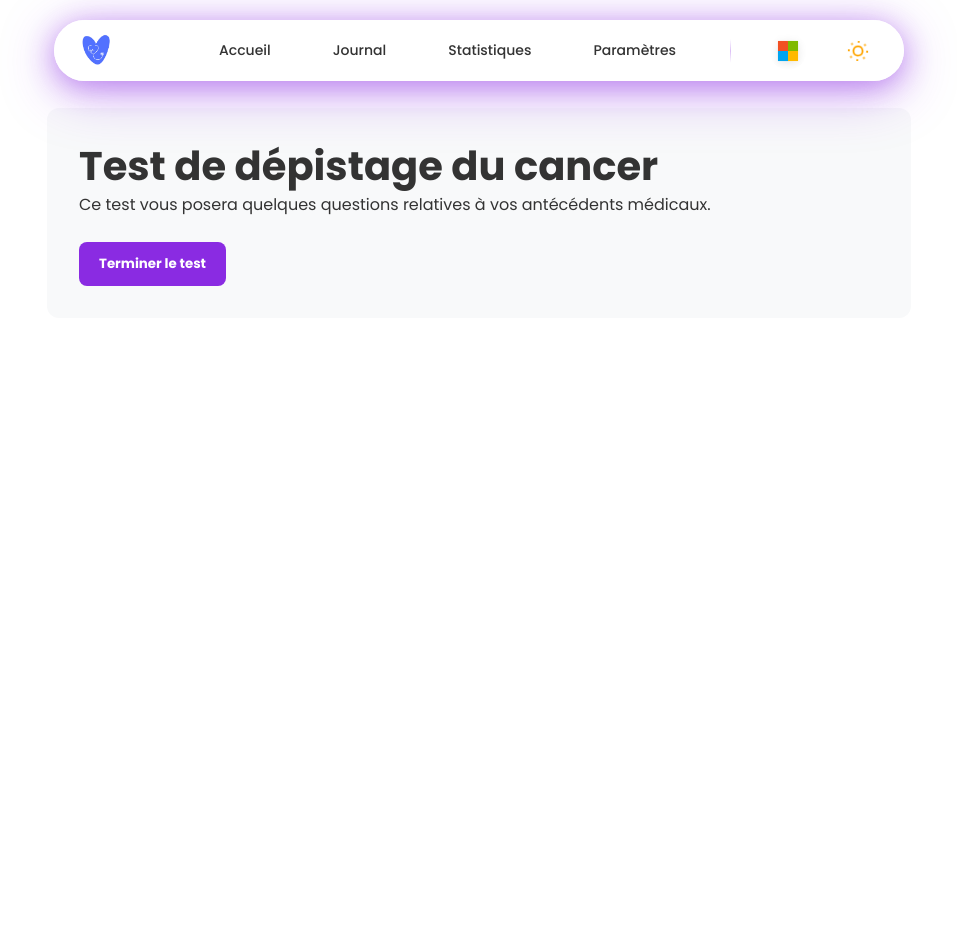
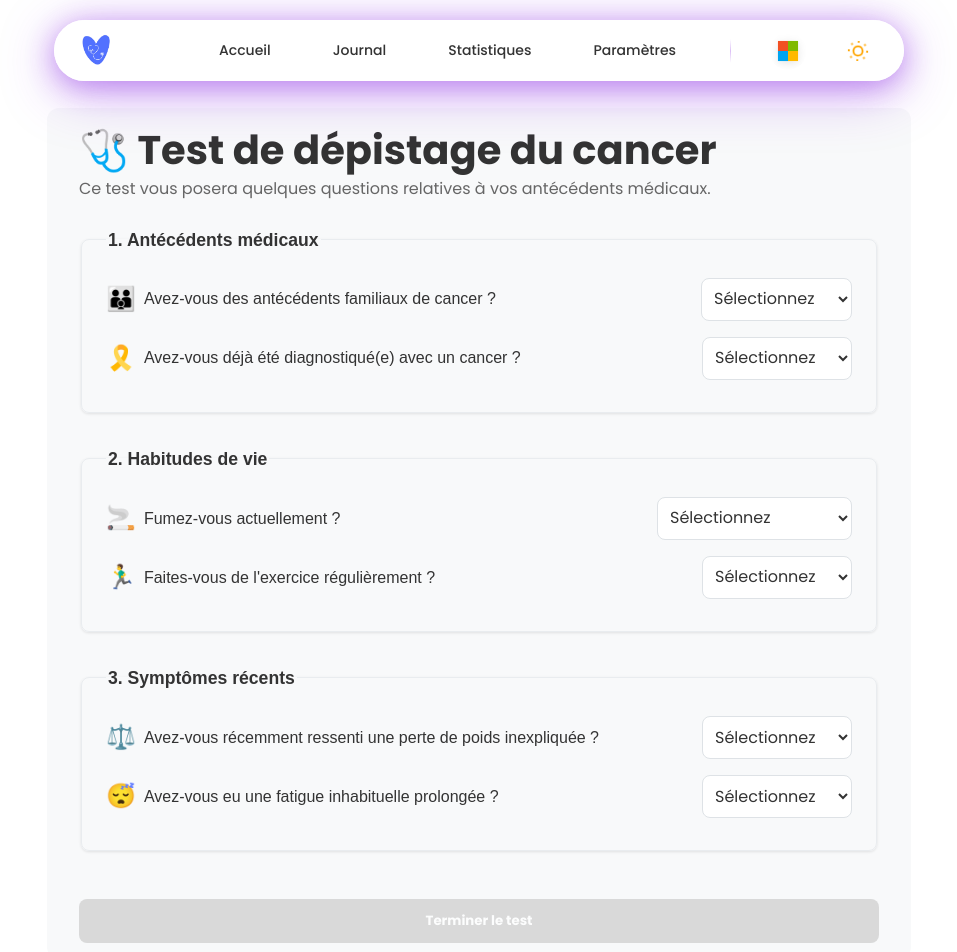
Before and after one commit to Sharu2501/seekhealth, a Vue app: page /settings/cancer in a window 1280 px wide. Shown: the top 952 px of the page, without its empty margins (161-1118 px from the left). Before the commit the page ends 916 px from the top, so only its background shows below. Built offline with nearby package versions, Linux system fonts and the light colour scheme.

Commit message:
Mode sombre

```diff
--- a/src/components/settings/Tests/TestCancer.vue
+++ b/src/components/settings/Tests/TestCancer.vue
@@ -1,14 +1,258 @@
 <template>
   <div class="test-container">
-    <h1>Test de dépistage du cancer</h1>
+    <h1>🩺 Test de dépistage du cancer</h1>
     <p>Ce test vous posera quelques questions relatives à vos antécédents médicaux.</p>
-    <button @click="finishTest">Terminer le test</button>
+
+    <transition name="fade-slide">
+      <div key="test-content">
+        <form v-if="!testFinished" @submit.prevent="evaluateTest" novalidate>
+          <fieldset>
+            <legend>1. Antécédents médicaux</legend>
+            <label>
+              <span class="icon">👪</span>
+              Avez-vous des antécédents familiaux de cancer ?
+              <select v-model="form.familyHistory" required>
+                <option disabled value="">Sélectionnez</option>
+                <option>Oui</option>
+                <option>Non</option>
+                <option>Je ne sais pas</option>
+              </select>
+            </label>
+
+            <label>
+              <span class="icon">🎗️</span>
+              Avez-vous déjà été diagnostiqué(e) avec un cancer ?
+              <select v-model="form.personalHistory" required>
+                <option disabled value="">Sélectionnez</option>
+                <option>Oui</option>
+                <option>Non</option>
+              </select>
+            </label>
+          </fieldset>
+
+          <fieldset>
+            <legend>2. Habitudes de vie</legend>
+            <label>
+              <span class="icon">🚬</span>
+              Fumez-vous actuellement ?
+              <select v-model="form.smoker" required>
+                <option disabled value="">Sélectionnez</option>
+                <option>Oui</option>
+                <option>Non</option>
+                <option>Occasionnellement</option>
+              </select>
+            </label>
+
+            <label>
+              <span class="icon">🏃‍♂️</span>
+              Faites-vous de l'exercice régulièrement ?
+              <select v-model="form.exercise" required>
+                <option disabled value="">Sélectionnez</option>
+                <option>Oui</option>
+                <option>Non</option>
+              </select>
+            </label>
+          </fieldset>
+
+          <fieldset>
+            <legend>3. Symptômes récents</legend>
+            <label>
+              <span class="icon">⚖️</span>
+              Avez-vous récemment ressenti une perte de poids inexpliquée ?
+              <select v-model="form.weightLoss" required>
+                <option disabled value="">Sélectionnez</option>
+                <option>Oui</option>
+                <option>Non</option>
+              </select>
+            </label>
+
+            <label>
+              <span class="icon">😴</span>
+              Avez-vous eu une fatigue inhabituelle prolongée ?
+              <select v-model="form.fatigue" required>
+                <option disabled value="">Sélectionnez</option>
+                <option>Oui</option>
+                <option>Non</option>
+              </select>
+            </label>
+          </fieldset>
+
+          <button type="submit" :disabled="!isFormComplete">Terminer le test</button>
+        </form>
+
+        <div v-else class="result-section">
+          <h2>📊 Résultat du test</h2>
+          <p>{{ resultMessage }}</p>
+          <button @click="goHome">Retour à l'accueil</button>
+        </div>
+      </div>
+    </transition>
   </div>
 </template>
 
 <script setup>
+import { ref, computed } from 'vue'
+import { useRouter } from 'vue-router'
 import '@/assets/tests.css'
-const finishTest = () => {
-  alert('Test de dépistage du cancer terminé.')
+
+const router = useRouter()
+
+const form = ref({
+  familyHistory: '',
+  personalHistory: '',
+  smoker: '',
+  exercise: '',
+  weightLoss: '',
+  fatigue: ''
+})
+
+const isFormComplete = computed(() => {
+  return Object.values(form.value).every(val => val !== '')
+})
+
+const testFinished = ref(false)
+const resultMessage = ref('')
+
+const evaluateTest = () => {
+  let riskScore = 0
+
+  if (form.value.familyHistory === 'Oui') riskScore += 2
+  if (form.value.personalHistory === 'Oui') riskScore += 3
+  if (form.value.smoker === 'Oui') riskScore += 2
+  if (form.value.smoker === 'Occasionnellement') riskScore += 1
+  if (form.value.exercise === 'Non') riskScore += 1
+  if (form.value.weightLoss === 'Oui') riskScore += 2
+  if (form.value.fatigue === 'Oui') riskScore += 1
+
+  if (riskScore >= 6) {
+    resultMessage.value = "Votre test indique un risque élevé. Il est recommandé de consulter un professionnel de santé."
+  } else if (riskScore >= 3) {
+    resultMessage.value = "Votre test indique un risque modéré. Restez attentif(ve) à votre santé et envisagez un suivi médical."
+  } else {
+    resultMessage.value = "Votre test ne montre pas de facteurs de risque importants. Continuez à surveiller votre santé régulièrement."
+  }
+
+  testFinished.value = true
+}
+
+const goHome = () => {
+  router.push('/')
 }
 </script>
+
+<style scoped>
+.test-container {
+  padding: 1rem 2rem;
+}
+
+.test-container h1 {
+  color: var(--text-primary);
+  font-weight: var(--font-weight-bold);
+}
+
+.test-container p {
+  color: var(--text-secondary);
+  margin-bottom: 1.5rem;
+}
+
+.test-container form {
+  display: flex;
+  flex-direction: column;
+  gap: 2rem;
+  margin-top: 1.5rem;
+}
+
+.test-container fieldset {
+  border: 1px solid var(--border-light);
+  border-radius: var(--radius-sm);
+  padding: 1rem 1.5rem;
+  background-color: var(--bg-secondary);
+  box-shadow: var(--shadow-sm);
+}
+
+.test-container legend {
+  font-weight: var(--font-weight-semibold);
+  font-size: 1.1rem;
+  margin-bottom: 0.5rem;
+  color: var(--text-primary);
+}
+
+.test-container label {
+  display: flex;
+  align-items: center;
+  gap: 0.5rem;
+  flex-direction: row;
+  margin-bottom: 1rem;
+  font-size: 1rem;
+  color: var(--text-primary);
+}
+
+.test-container label .icon {
+  font-size: 1.5rem;
+  min-width: 1.5rem;
+  text-align: center;
+}
+
+.test-container select {
+  margin-left: auto;
+  min-width: 150px;
+  padding: 0.5rem;
+  border: 1px solid var(--border-medium);
+  border-radius: var(--radius-sm);
+  background: var(--bg-primary);
+  color: var(--text-primary);
+  font-size: 1rem;
+  transition: border-color var(--transition-fast), box-shadow var(--transition-fast);
+}
+
+.test-container select:focus {
+  outline: none;
+  border-color: var(--accent-primary);
+  box-shadow: 0 0 0 3px rgba(138, 43, 226, 0.2);
+}
+
+.test-container button {
+  margin-top: 1rem;
+  padding: 0.75rem 1.25rem;
+  background-color: var(--accent-primary);
+  border: none;
+  border-radius: var(--radius-sm);
+  color: white;
+  font-weight: var(--font-weight-bold);
+  cursor: pointer;
+  transition: background-color var(--transition-normal);
+  box-shadow: var(--shadow-accent);
+}
+
+.test-container button:disabled {
+  background-color: #ccc;
+  cursor: not-allowed;
+  opacity: 0.7;
+  box-shadow: none;
+}
+
+.test-container button:not(:disabled):hover {
+  background-color: var(--accent-hover);
+}
+
+.result-section {
+  margin-top: 2rem;
+  padding: 1.5rem;
+  background-color: var(--bg-secondary);
+  border-radius: var(--radius-md);
+  text-align: center;
+  box-shadow: var(--shadow-md);
+}
+
+.result-section h2 {
+  font-size: 1.5rem;
+  margin-bottom: 1rem;
+  color: var(--text-primary);
+}
+
+.result-section p {
+  font-size: 1.1rem;
+  color: var(--text-primary);
+  margin-bottom: 1.5rem;
+}
+</style>
--- a/src/views/HomeView.vue
+++ b/src/views/HomeView.vue
@@ -99,6 +99,9 @@ onMounted(() => {
   display: flex;
   flex-direction: column;
   align-items: center;
+  background-color: var(--bg-primary);
+  color: var(--text-primary);
+  transition: background-color 0.3s ease, color 0.3s ease;
 }
 
 .home-welcome {
@@ -108,12 +111,13 @@ onMounted(() => {
 
 .home-title {
   font-size: 2.5rem;
-  font-weight: bold;
+  font-weight: var(--font-weight-bold);
+  color: var(--text-primary);
 }
 
 .home-subtitle {
   font-size: 1.2rem;
-  color: #666;
+  color: var(--text-secondary);
   margin-top: 0.5rem;
 }
 
@@ -122,20 +126,23 @@ onMounted(() => {
   flex-direction: column;
   align-items: center;
   gap: 2rem;
+  width: 100%;
+  max-width: 320px;
 }
 
 .home-progress-card {
-  background: #fff;
-  border-radius: 1rem;
+  background: var(--bg-secondary);
+  border-radius: var(--radius-lg);
   padding: 1.5rem;
-  box-shadow: 0 6px 20px rgba(0, 0, 0, 0.08);
+  box-shadow: var(--shadow-md);
   text-align: center;
-  width: 300px;
+  width: 100%;
 }
 
 .card-title {
   font-size: 1.2rem;
-  font-weight: 600;
+  font-weight: var(--font-weight-semibold);
+  color: var(--text-primary);
 }
 
 .progress-ring-container {
@@ -149,9 +156,14 @@ onMounted(() => {
   transform: rotate(-90deg);
 }
 
+.progress-ring-background {
+  stroke: var(--border-light);
+}
+
 .progress-ring-foreground {
   transition: stroke-dashoffset 0.5s ease;
   stroke-linecap: round;
+  stroke: url(#gradient);
 }
 
 .progress-center-text {
@@ -159,13 +171,14 @@ onMounted(() => {
   top: 50%;
   left: 50%;
   transform: translate(-50%, -50%);
-  font-weight: bold;
+  font-weight: var(--font-weight-bold);
   font-size: 1.2rem;
+  color: var(--text-primary);
 }
 
 .card-subtitle {
   margin-top: 0.5rem;
-  color: #999;
+  color: var(--text-muted);
 }
 
 .home-actions {
@@ -173,6 +186,7 @@ onMounted(() => {
   gap: 1rem;
   flex-wrap: wrap;
   justify-content: center;
+  width: 100%;
 }
 
 .action-button {
@@ -180,17 +194,43 @@ onMounted(() => {
   color: white;
   padding: 0.75rem 1.5rem;
   border-radius: 999px;
-  font-weight: bold;
+  font-weight: var(--font-weight-bold);
   text-decoration: none;
-  transition: transform 0.2s;
+  transition: transform 0.2s, background-color 0.3s ease;
+  text-align: center;
+  flex: 1 1 140px;
 }
 
 .action-button.secondary {
-  background: #f5f5f5;
-  color: #333;
+  background: var(--bg-tertiary);
+  color: var(--text-primary);
 }
 
 .action-button:hover {
   transform: scale(1.05);
+  background: linear-gradient(to right, var(--accent-hover), var(--accent-primary));
+  color: white;
+}
+
+body.dark-theme .home-progress-card {
+  box-shadow: var(--shadow-lg);
+}
+
+body.dark-theme .progress-ring-background {
+  stroke: var(--border-medium);
+}
+
+body.dark-theme .card-subtitle {
+  color: var(--text-secondary);
+}
+
+body.dark-theme .action-button.secondary {
+  background: var(--bg-secondary);
+  color: var(--text-primary);
+}
+
+body.dark-theme .action-button.secondary:hover {
+  background: var(--accent-primary);
+  color: white;
 }
 </style>
```
